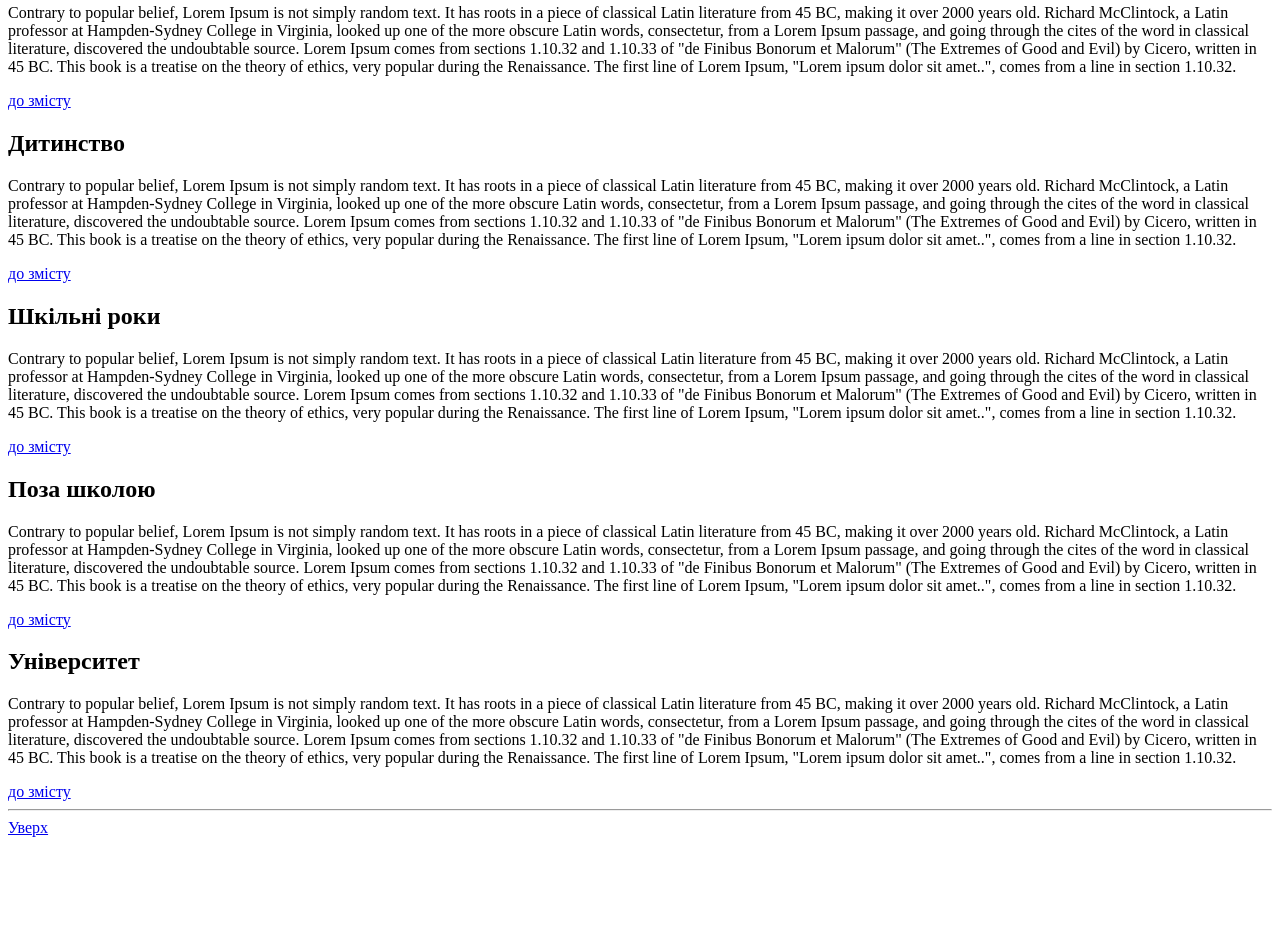
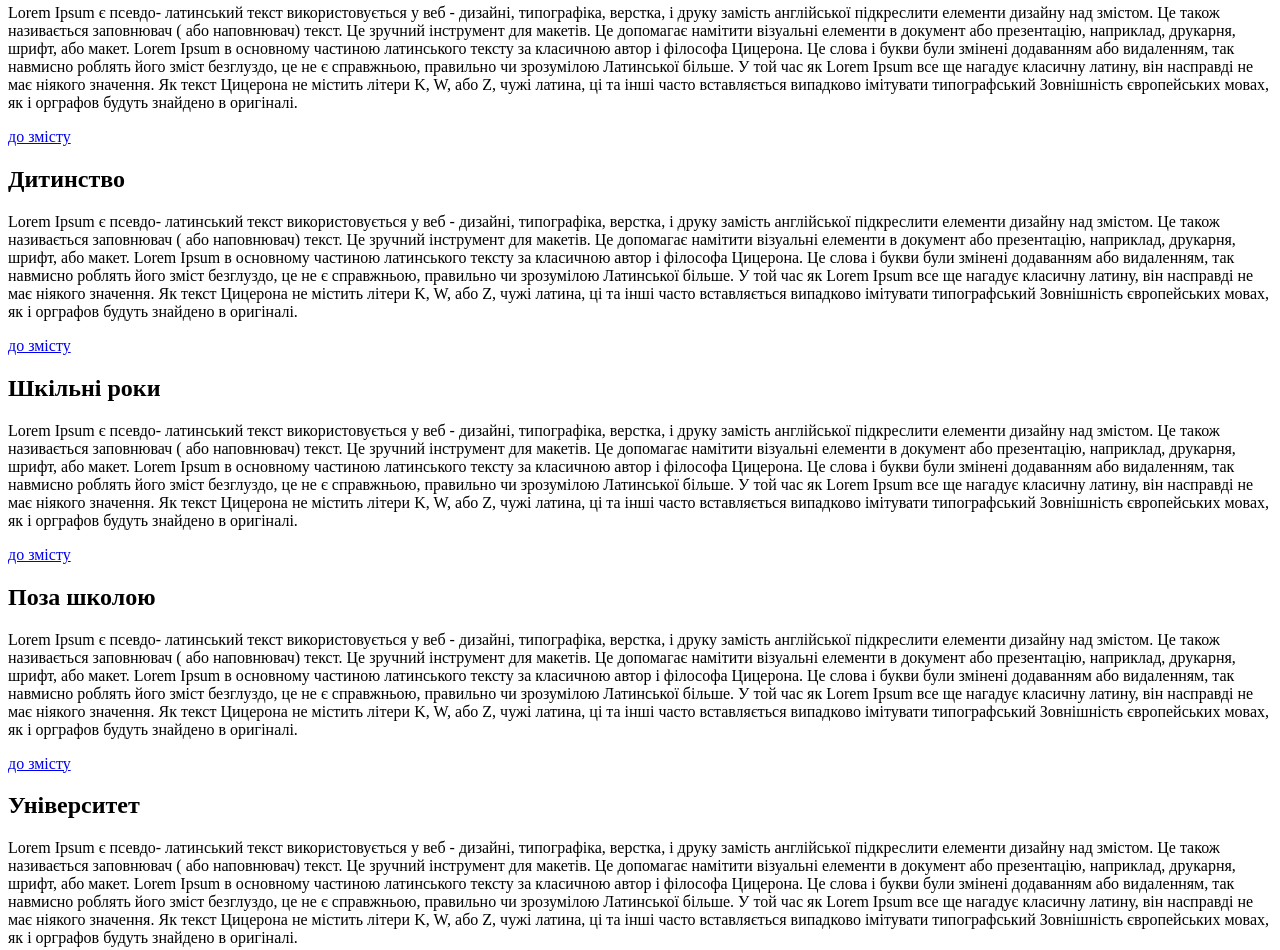
Before and after one commit to FedorivRostik/frontend_pnu_course, a plain HTML site: page lab1/biography.html in a window 1280 px wide. Shown: the part 238-1188 px from the top of the page. Before the commit the page ends 1083 px from the top, so only its background shows below. Drawn offline with Linux system fonts and the light colour scheme.

```diff
--- a/lab1/biography.html
+++ b/lab1/biography.html
@@ -1,4 +1,4 @@
-<!DOCTYPE html>
+<!doctype html>
 <html lang="uk">
 
 <head>
@@ -12,121 +12,140 @@
         <a href="index.html">Назад на головну</a>
     </header>
     <main>
-        <section>
+
         <h3 id="content">Зміст</h3>
         <a href="#main-content">Базова інформація</a>
         <a href="#childhood">Дитинство</a>
         <a href="#school-time">Шкільні роки</a>
         <a href="#after-school">Поза школою</a>
         <a href="#university">Університет</a>
-        </section>
-        <section>
+
         <article>
             <h2 id="main-content">Базова інформація</h2>
             <p>
-                    Contrary to popular belief, Lorem Ipsum is not
-                    simply random text. It has roots in a piece of
-                    classical Latin literature from 45 BC, making it
-                    over 2000 years old. Richard McClintock, a Latin
-                    professor at Hampden-Sydney College in Virginia,
-                    looked up one of the more obscure Latin words,
-                    consectetur, from a Lorem Ipsum passage, and going
-                    through the cites of the word in classical literature,
-                    discovered the undoubtable source. Lorem Ipsum comes
-                    from sections 1.10.32 and 1.10.33 of "de Finibus Bonorum
-                    et Malorum" (The Extremes of Good and Evil) by Cicero,
-                    written in 45 BC. This book is a treatise on the theory
-                    of ethics, very popular during the Renaissance.
-                    The first line of Lorem Ipsum, "Lorem ipsum dolor sit
-                    amet..", comes from a line in section 1.10.32.
+                Lorem Ipsum є псевдо- латинський текст
+                використовується у веб - дизайні, типографіка,
+                верстка, і друку замість англійської підкреслити
+                елементи дизайну над змістом. Це також називається
+                заповнювач ( або наповнювач) текст. Це зручний
+                інструмент для макетів. Це допомагає намітити візуальні
+                елементи в документ або презентацію, наприклад,
+                друкарня, шрифт, або макет. Lorem Ipsum в основному
+                частиною латинського тексту за класичною автор і
+                філософа Цицерона. Це слова і букви були змінені
+                додаванням або видаленням, так навмисно роблять його
+                зміст безглуздо, це не є справжньою, правильно чи
+                зрозумілою Латинської більше. У той час як Lorem
+                Ipsum все ще нагадує класичну латину, він насправді
+                не має ніякого значення. Як текст Цицерона не
+                містить літери K, W, або Z, чужі латина, ці та
+                інші часто вставляється випадково імітувати
+                типографський Зовнішність європейських мовах,
+                як і орграфов будуть знайдено в оригіналі.
             </p>
             <a href="#content">до змісту</a>
         </article>
         <article>
             <h2 id="childhood">Дитинство</h2>
             <p>
-                    Contrary to popular belief, Lorem Ipsum is not
-                    simply random text. It has roots in a piece of
-                    classical Latin literature from 45 BC, making it
-                    over 2000 years old. Richard McClintock, a Latin
-                    professor at Hampden-Sydney College in Virginia,
-                    looked up one of the more obscure Latin words,
-                    consectetur, from a Lorem Ipsum passage, and going
-                    through the cites of the word in classical literature,
-                    discovered the undoubtable source. Lorem Ipsum comes
-                    from sections 1.10.32 and 1.10.33 of "de Finibus Bonorum
-                    et Malorum" (The Extremes of Good and Evil) by Cicero,
-                    written in 45 BC. This book is a treatise on the theory
-                    of ethics, very popular during the Renaissance.
-                    The first line of Lorem Ipsum, "Lorem ipsum dolor sit
-                    amet..", comes from a line in section 1.10.32.
+                Lorem Ipsum є псевдо- латинський текст
+                використовується у веб - дизайні, типографіка,
+                верстка, і друку замість англійської підкреслити
+                елементи дизайну над змістом. Це також називається
+                заповнювач ( або наповнювач) текст. Це зручний
+                інструмент для макетів. Це допомагає намітити візуальні
+                елементи в документ або презентацію, наприклад,
+                друкарня, шрифт, або макет. Lorem Ipsum в основному
+                частиною латинського тексту за класичною автор і
+                філософа Цицерона. Це слова і букви були змінені
+                додаванням або видаленням, так навмисно роблять його
+                зміст безглуздо, це не є справжньою, правильно чи
+                зрозумілою Латинської більше. У той час як Lorem
+                Ipsum все ще нагадує класичну латину, він насправді
+                не має ніякого значення. Як текст Цицерона не
+                містить літери K, W, або Z, чужі латина, ці та
+                інші часто вставляється випадково імітувати
+                типографський Зовнішність європейських мовах,
+                як і орграфов будуть знайдено в оригіналі.
             </p>
             <a href="#content">до змісту</a>
         </article>
         <article>
             <h2 id="school-time">Шкільні роки</h2>
             <p>
-                    Contrary to popular belief, Lorem Ipsum is not
-                    simply random text. It has roots in a piece of
-                    classical Latin literature from 45 BC, making it
-                    over 2000 years old. Richard McClintock, a Latin
-                    professor at Hampden-Sydney College in Virginia,
-                    looked up one of the more obscure Latin words,
-                    consectetur, from a Lorem Ipsum passage, and going
-                    through the cites of the word in classical literature,
-                    discovered the undoubtable source. Lorem Ipsum comes
-                    from sections 1.10.32 and 1.10.33 of "de Finibus Bonorum
-                    et Malorum" (The Extremes of Good and Evil) by Cicero,
-                    written in 45 BC. This book is a treatise on the theory
-                    of ethics, very popular during the Renaissance.
-                    The first line of Lorem Ipsum, "Lorem ipsum dolor sit
-                    amet..", comes from a line in section 1.10.32.
+                Lorem Ipsum є псевдо- латинський текст
+                використовується у веб - дизайні, типографіка,
+                верстка, і друку замість англійської підкреслити
+                елементи дизайну над змістом. Це також називається
+                заповнювач ( або наповнювач) текст. Це зручний
+                інструмент для макетів. Це допомагає намітити візуальні
+                елементи в документ або презентацію, наприклад,
+                друкарня, шрифт, або макет. Lorem Ipsum в основному
+                частиною латинського тексту за класичною автор і
+                філософа Цицерона. Це слова і букви були змінені
+                додаванням або видаленням, так навмисно роблять його
+                зміст безглуздо, це не є справжньою, правильно чи
+                зрозумілою Латинської більше. У той час як Lorem
+                Ipsum все ще нагадує класичну латину, він насправді
+                не має ніякого значення. Як текст Цицерона не
+                містить літери K, W, або Z, чужі латина, ці та
+                інші часто вставляється випадково імітувати
+                типографський Зовнішність європейських мовах,
+                як і орграфов будуть знайдено в оригіналі.
             </p>
             <a href="#content">до змісту</a>
         </article>
         <article>
             <h2 id="after-school">Поза школою</h2>
             <p>
-                    Contrary to popular belief, Lorem Ipsum is not
-                    simply random text. It has roots in a piece of
-                    classical Latin literature from 45 BC, making it
-                    over 2000 years old. Richard McClintock, a Latin
-                    professor at Hampden-Sydney College in Virginia,
-                    looked up one of the more obscure Latin words,
-                    consectetur, from a Lorem Ipsum passage, and going
-                    through the cites of the word in classical literature,
-                    discovered the undoubtable source. Lorem Ipsum comes
-                    from sections 1.10.32 and 1.10.33 of "de Finibus Bonorum
-                    et Malorum" (The Extremes of Good and Evil) by Cicero,
-                    written in 45 BC. This book is a treatise on the theory
-                    of ethics, very popular during the Renaissance.
-                    The first line of Lorem Ipsum, "Lorem ipsum dolor sit
-                    amet..", comes from a line in section 1.10.32.
+                Lorem Ipsum є псевдо- латинський текст
+                використовується у веб - дизайні, типографіка,
+                верстка, і друку замість англійської підкреслити
+                елементи дизайну над змістом. Це також називається
+                заповнювач ( або наповнювач) текст. Це зручний
+                інструмент для макетів. Це допомагає намітити візуальні
+                елементи в документ або презентацію, наприклад,
+                друкарня, шрифт, або макет. Lorem Ipsum в основному
+                частиною латинського тексту за класичною автор і
+                філософа Цицерона. Це слова і букви були змінені
+                додаванням або видаленням, так навмисно роблять його
+                зміст безглуздо, це не є справжньою, правильно чи
+                зрозумілою Латинської більше. У той час як Lorem
+                Ipsum все ще нагадує класичну латину, він насправді
+                не має ніякого значення. Як текст Цицерона не
+                містить літери K, W, або Z, чужі латина, ці та
+                інші часто вставляється випадково імітувати
+                типографський Зовнішність європейських мовах,
+                як і орграфов будуть знайдено в оригіналі.
             </p>
             <a href="#content">до змісту</a>
         </article>
         <article>
             <h2 id="university">Університет</h2>
             <p>
-                    Contrary to popular belief, Lorem Ipsum is not
-                    simply random text. It has roots in a piece of
-                    classical Latin literature from 45 BC, making it
-                    over 2000 years old. Richard McClintock, a Latin
-                    professor at Hampden-Sydney College in Virginia,
-                    looked up one of the more obscure Latin words,
-                    consectetur, from a Lorem Ipsum passage, and going
-                    through the cites of the word in classical literature,
-                    discovered the undoubtable source. Lorem Ipsum comes
-                    from sections 1.10.32 and 1.10.33 of "de Finibus Bonorum
-                    et Malorum" (The Extremes of Good and Evil) by Cicero,
-                    written in 45 BC. This book is a treatise on the theory
-                    of ethics, very popular during the Renaissance.
-                    The first line of Lorem Ipsum, "Lorem ipsum dolor sit
-                    amet..", comes from a line in section 1.10.32.
+                Lorem Ipsum є псевдо- латинський текст
+                використовується у веб - дизайні, типографіка,
+                верстка, і друку замість англійської підкреслити
+                елементи дизайну над змістом. Це також називається
+                заповнювач ( або наповнювач) текст. Це зручний
+                інструмент для макетів. Це допомагає намітити візуальні
+                елементи в документ або презентацію, наприклад,
+                друкарня, шрифт, або макет. Lorem Ipsum в основному
+                частиною латинського тексту за класичною автор і
+                філософа Цицерона. Це слова і букви були змінені
+                додаванням або видаленням, так навмисно роблять його
+                зміст безглуздо, це не є справжньою, правильно чи
+                зрозумілою Латинської більше. У той час як Lorem
+                Ipsum все ще нагадує класичну латину, він насправді
+                не має ніякого значення. Як текст Цицерона не
+                містить літери K, W, або Z, чужі латина, ці та
+                інші часто вставляється випадково імітувати
+                типографський Зовнішність європейських мовах,
+                як і орграфов будуть знайдено в оригіналі.
             </p>
             <a href="#content">до змісту</a>
         </article>
-        </section>
+
     </main>
     <footer>
         <hr>
```
Also changed, not shown: lab1/friends.html (added, +57 -0 lines), lab1/novadays.html (+10 -7 lines). Lines whose indentation alone changed are shown as unchanged.
